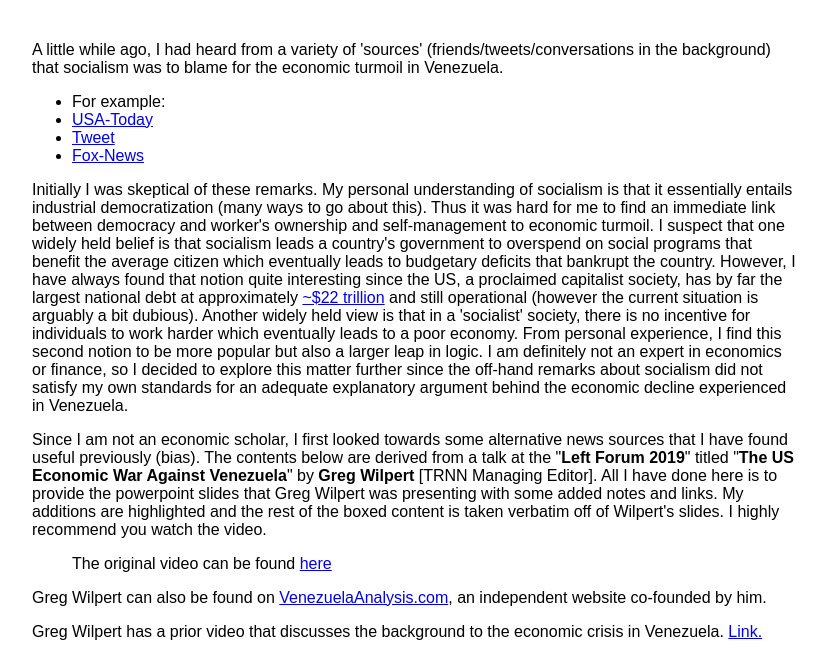
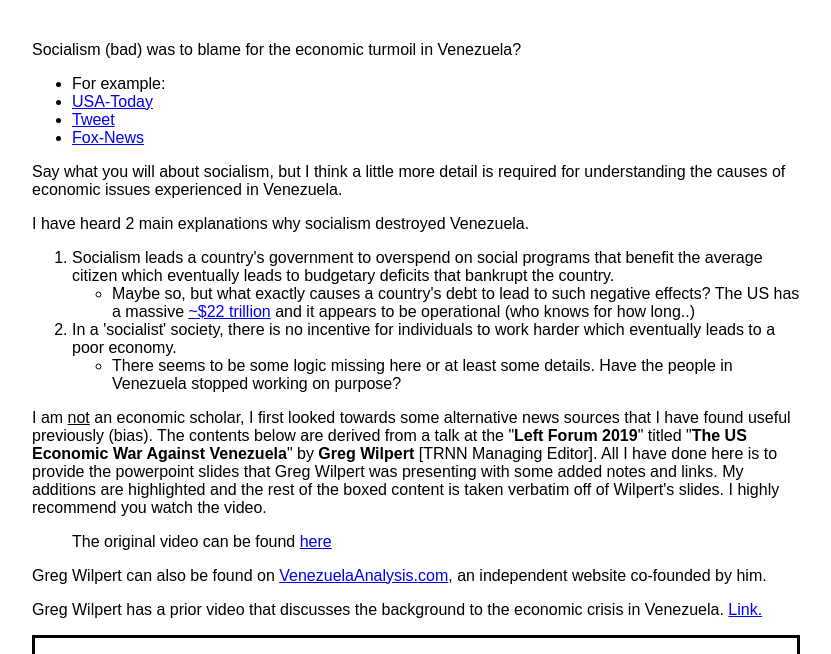
Before and after one commit to ptauf2346/personal, a plain HTML site: page Venezuela/venezuela-sanctions.html in a window 1280 px wide. Shown: the part 91-745 px from the top of the page, without its empty margins (224-1055 px from the left). Drawn offline with Linux system fonts and the light colour scheme.

Commit message:
Update venezuela-sanctions.html

```diff
--- a/Venezuela/venezuela-sanctions.html
+++ b/Venezuela/venezuela-sanctions.html
@@ -12,24 +12,31 @@
         </div>
         <div id="main_container" class="clearfix" style="display: block">
             <div class="centered">
-                <p>A little while ago, I had heard from a variety of 'sources' (friends/tweets/conversations in the background) that socialism was to blame for the economic turmoil in Venezuela.</p>
+                <p>Socialism (bad) was to blame for the economic turmoil in Venezuela?</p>
                     <ul>
                         <li>For example:</li>
                         <li><a href="https://www.usatoday.com/story/opinion/voices/2019/02/15/donald-trump-venezuela-socialism-bernie-sanders-ilhan-omar-column/2861461002/">USA-Today</a></li>
                         <li><a href="https://twitter.com/realDonaldTrump/status/1275072468709859328?ref_src=twsrc%5Etfw%7Ctwcamp%5Etweetembed%7Ctwterm%5E1275072468709859328%7Ctwgr%5E%7Ctwcon%5Es1_&ref_url=https%3A%2F%2Fwww1.cbn.com%2Fcbnnews%2Fworld%2F2020%2Fjune%2Fvenezuelan-warns-us-socialist-destruction-starts-with-tearing-down-statues-and-censoring-everything">Tweet</a></li>
                         <li><a href="https://www.foxnews.com/world/how-socialism-turned-venezuela-from-the-wealthiest-country-in-south-america-into-an-economic-basket-case">Fox-News</a></li>
                     </ul>
-                <p>Initially I was skeptical of these remarks. My personal understanding of socialism is that it essentially entails industrial democratization (many ways to go about this).
-                    Thus it was hard for me to find an immediate link between democracy and worker's ownership and self-management to economic turmoil. I suspect that one widely
-                    held belief is that socialism leads a country's government to overspend on social programs that benefit the average citizen
-                    which eventually leads to budgetary deficits that bankrupt the country. However, I have always found that notion quite interesting since the US, a proclaimed capitalist society, has
-                    by far the largest national debt at approximately <a href="https://www.gao.gov/americas_fiscal_future?t=federal_debt">~$22 trillion</a> and still operational (however the current situation is arguably a bit dubious). Another widely held view is that
-                    in a 'socialist' society, there is no incentive for individuals to work harder which eventually leads to a poor economy. From personal experience, I find this second notion to be more popular but also
-                    a larger leap in logic. I am definitely not an expert in economics or finance, so I decided to explore this matter further since the off-hand remarks about socialism
-                    did not satisfy my own standards for an adequate explanatory argument behind the economic decline experienced in Venezuela.
-                </p>
+                <p>Say what you will about socialism, but I think a little more detail is required for understanding the causes of economic issues experienced in Venezuela. </p>
+                <p>I have heard 2 main explanations why socialism destroyed Venezuela.<p>
+                <ol>
+                    <li>Socialism leads a country's government to overspend on social programs that benefit the average citizen
+                    which eventually leads to budgetary deficits that bankrupt the country.
+                    </li>
+                    <ul>
+                        <li>Maybe so, but what exactly causes a country's debt to lead to such negative effects? The US has a massive <a href="https://www.gao.gov/americas_fiscal_future?t=federal_debt">~$22 trillion</a>
+                        and it appears to be operational (who knows for how long..)</li>
+                    </ul>
+                    <li>In a 'socialist' society, there is no incentive for individuals to work harder which eventually leads to a poor economy.
+                        <ul>
+                            <li>There seems to be some logic missing here or at least some details. Have the people in Venezuela stopped working on purpose?</li>
+                        </ul>
+                    </li>
+                </ol>
 
-                <p>Since I am not an economic scholar, I first looked towards some alternative news sources that I have found useful previously (bias). The contents below are derived from a talk at the "<b>Left Forum 2019</b>" titled "<b>The US Economic War Against Venezuela</b>" by <b>Greg Wilpert</b> [TRNN Managing Editor].
+                <p>I am <u>not</u> an economic scholar, I first looked towards some alternative news sources that I have found useful previously (bias). The contents below are derived from a talk at the "<b>Left Forum 2019</b>" titled "<b>The US Economic War Against Venezuela</b>" by <b>Greg Wilpert</b> [TRNN Managing Editor].
                     All I have done here is to provide the powerpoint slides that Greg Wilpert was presenting with some added notes and links. My additions are highlighted and the rest of the boxed content is taken verbatim off
                     of Wilpert's slides. I highly recommend you watch the video. </p>
                 <p class="tab">The original video can be found <a href="https://therealnews.com/war-by-other-means-understanding-and-challenging-u-s-sanctions-against-venezuela-1-3">here</a></p>
```
